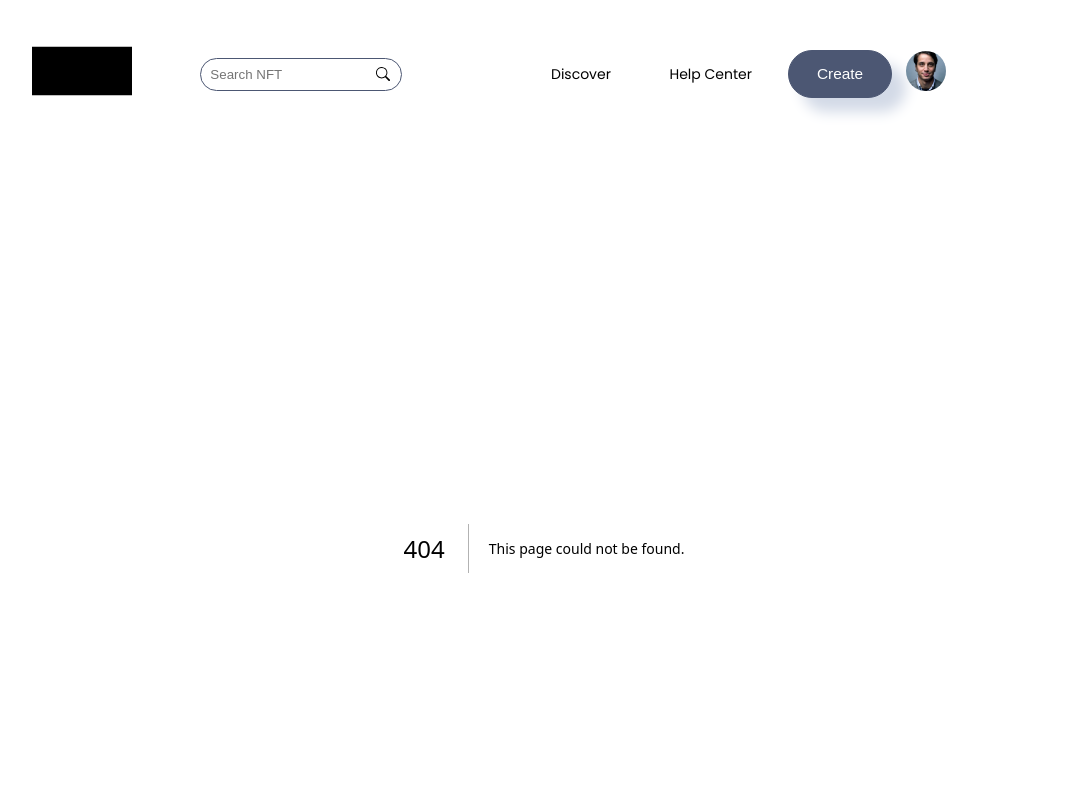
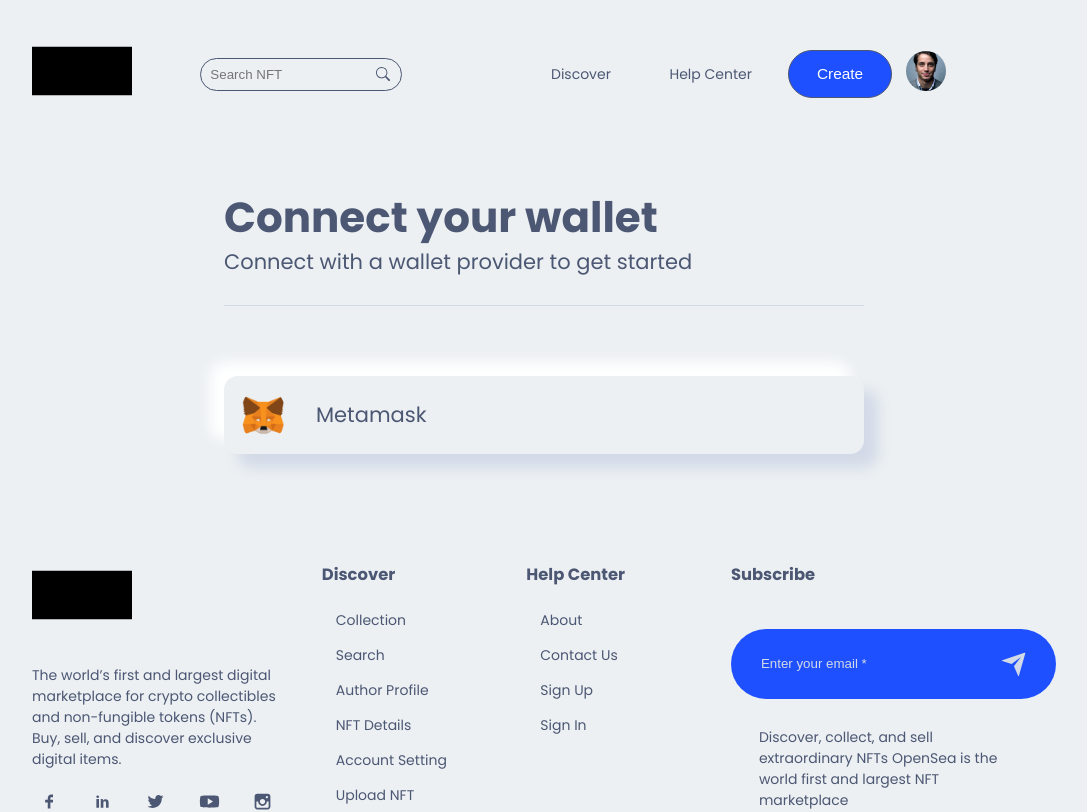
Before and after one commit to gdscnitp/Blockchain-Lab, a Next.js app in the folder frontend/: page /connectWallet in a window 1280 px wide. Before the commit this address had no page. Shown: the top 812 px of the page, without its empty margins (96-1183 px from the left). Built offline with nearby package versions, Linux system fonts and the light colour scheme.

Commit message:
more files

```diff
--- a/frontend/components/Button/Button.module.css
+++ b/frontend/components/Button/Button.module.css
@@ -1,6 +1,6 @@
 
 .button {
-    background-color: var(--icons-color);
+    background-color:rgb(30,80,255);
     padding: 1rem 2rem;
     border: 1px solid var(--icons-color);
     border-radius: 2rem;
@@ -8,7 +8,7 @@
     color: var(--shadow-light-color);
     cursor: pointer;
     transition:  all .2s ease-in;
-    box-shadow: var(--box-shadow);
+    box-shadow: black;
 }
 
 .button:hover{
--- a/frontend/components/Footer/Footer.module.css
+++ b/frontend/components/Footer/Footer.module.css
@@ -43,7 +43,7 @@
     justify-content: space-between;
     align-items: center;
     padding: 1.5rem 2rem;
-    background-color:  var(--icons-color);
+    background-color:   rgb(30,80,255);
     color: var(--shadow-dark-color);
     border-radius: 5rem;
     margin-top: 3rem;
--- a/frontend/components/NFTCard/NFTCard.module.css
+++ b/frontend/components/NFTCard/NFTCard.module.css
@@ -44,7 +44,7 @@
 }
 
 .NFTCard_box_update_left{
-    background-color: var(--icons-color);
+    background-color:  rgb(30,80,255);
     padding: .5rem 1rem;
     color: var(--main-bg-color);
     border-radius: 2rem;
--- a/frontend/components/NavBar/NavBar.jsx
+++ b/frontend/components/NavBar/NavBar.jsx
@@ -1,4 +1,5 @@
 import React, {useState, useEffect} from 'react'
+import { useRouter } from 'next/router';
 import Image from 'next/image';
 import Link from 'next/link';
 //import icon
@@ -11,11 +12,18 @@ import {Button} from "../componentindex";
 import images from "../../img";
 
 const NavBar = () => {
+    const router = useRouter();
     //useState components
     const [discover, setDiscover] = useState(false);
     const [help, setHelp] = useState(false);
     const [profile, setProfile] = useState(false);
     const [openSideMenu, setOpenSideMenu] = useState(false);
+
+    function handleCreateButtonClick() {
+        // Navigate to the CreateNFT page when the button is clicked
+        router.push('/createNFT'); // Replace '/createNFT' with the actual path to your CreateNFT page.
+      }
+
 
     const openMenu = (e) => {
         const btnText = e.target.innerText;
@@ -96,7 +104,7 @@ const NavBar = () => {
 
                     {/* create button section*/}
                     <div className={Style.navbar_container_right_button}>
-                    <Button btnName="Create"  />
+                      <Button btnName="Create" handleClick={handleCreateButtonClick}/>
                     </div>
 
                     {/*user profile*/}
--- a/frontend/components/Service/Service.module.css
+++ b/frontend/components/Service/Service.module.css
@@ -20,7 +20,7 @@
 .service_box_item_step span{
     padding: .5rem 1.5rem;
     border-radius: 5rem;
-    background-color:  var(--icons-color);
+    background-color:  rgb(30,80,255);
     color: var(--shadow-dark-color);
 }
 
--- a/frontend/img/index.js
+++ b/frontend/img/index.js
@@ -41,6 +41,7 @@ import nft_image_2 from "./nft-image-2.png";
 import nft_image_3 from "./nft-image-3.png";
 import musiceWave from "./musicwave.png";
 import update from "./update.png";
+import provider1 from "./provider-1.png";
 
 export default {
   collection,
@@ -86,4 +87,5 @@ export default {
   vimeo,
   youtube,
   zgcmq,
+  provider1,
 };
--- /dev/null
+++ b/frontend/pages/connectWallet.js
@@ -0,0 +1,48 @@
+import React, { useState, useEffect } from "react";
+import Image from "next/image";
+
+//INTERNAL IMPORT
+import Style from "../styles/connectWallet.module.css";
+import images from "../img";
+const connectWallet = () => {
+  const [activeBtn, setActiveBtn] = useState(1);
+  const providerArray = [
+    {
+      provider: images.provider1,
+      name: "Metamask",
+    },
+  ];
+  return (
+    <div className={Style.connectWallet}>
+      <div className={Style.connectWallet_box}>
+        <h1>Connect your wallet</h1>
+        <p className={Style.connectWallet_box_para}>
+          Connect with a wallet provider to get started
+        </p>
+
+        <div className={Style.connectWallet_box_provider}>
+          {providerArray.map((el, i) => (
+            <div
+              className={`${Style.connectWallet_box_provider_item} ${
+                activeBtn == i + 1 ? Style.active : ""
+              }`}
+              key={i + 1}
+              onClick={() => setActiveBtn(i + 1)}
+            >
+              <Image
+                src={el.provider}
+                alt={el.provider}
+                width={50}
+                height={50}
+                className={Style.connectWallet_box_provider_item_img}
+              />
+              <p>{el.name}</p>
+            </div>
+          ))}
+        </div>
+      </div>
+    </div>
+  );
+};
+
+export default connectWallet;
--- /dev/null
+++ b/frontend/styles/connectWallet.module.css
@@ -0,0 +1,64 @@
+
+
+.connectWallet{
+    width: 100%;
+    margin-block: 5rem;
+}
+
+.connectWallet_box{
+    width: 50%;
+    margin:  0 auto;
+}
+
+.connectWallet_box h1{
+    font-size: 3rem;
+    line-height: 0;
+}
+
+.connectWallet_box_para{
+    font-size: 1.5rem;
+    padding-bottom: 2rem;
+    border-bottom:  1px solid var(--shadow-dark-color);
+}
+
+.connectWallet_box_provider{
+    margin-block: 5rem;
+}
+
+.connectWallet_box_provider_item{
+    display: flex;
+    align-items: center;
+    gap: 2rem;
+    border-radius: 1rem;
+    margin-top: 1.5rem;
+    border:  px solid var(--shadow-dark-color);
+    padding: 1rem;
+    cursor: pointer;
+    transition: all .3s ease-in;
+}
+
+.connectWallet_box_provider_item:hover{
+    background-color: var(--shadow-dark-color);
+}
+
+.connectWallet_box_provider_item_img{
+    border-radius: 50%;
+}
+
+.connectWallet_box_provider_item p{
+    font-size: 1.5rem;
+    line-height: 0;
+}
+
+.active{
+    box-shadow: var(--box-shadow);
+}
+@media screen and (max-width: 35em) {
+    .connectWallet_box{
+        width: 90%;
+    }
+
+    .connectWallet_box h1{
+        font-size: 1.5rem;
+    }
+}
--- a/frontend/styles/globals.css
+++ b/frontend/styles/globals.css
@@ -64,6 +64,6 @@ a {
   }
   body {
     color: white;
-    background: black;
+    background: rgb(2,5,14);
   }
 }
```
Also changed, not shown: frontend/pages/createNFT.js (added, +57 -0 lines), frontend/img/provider-1.png (added), frontend/styles/createNFT.module.css (added).
